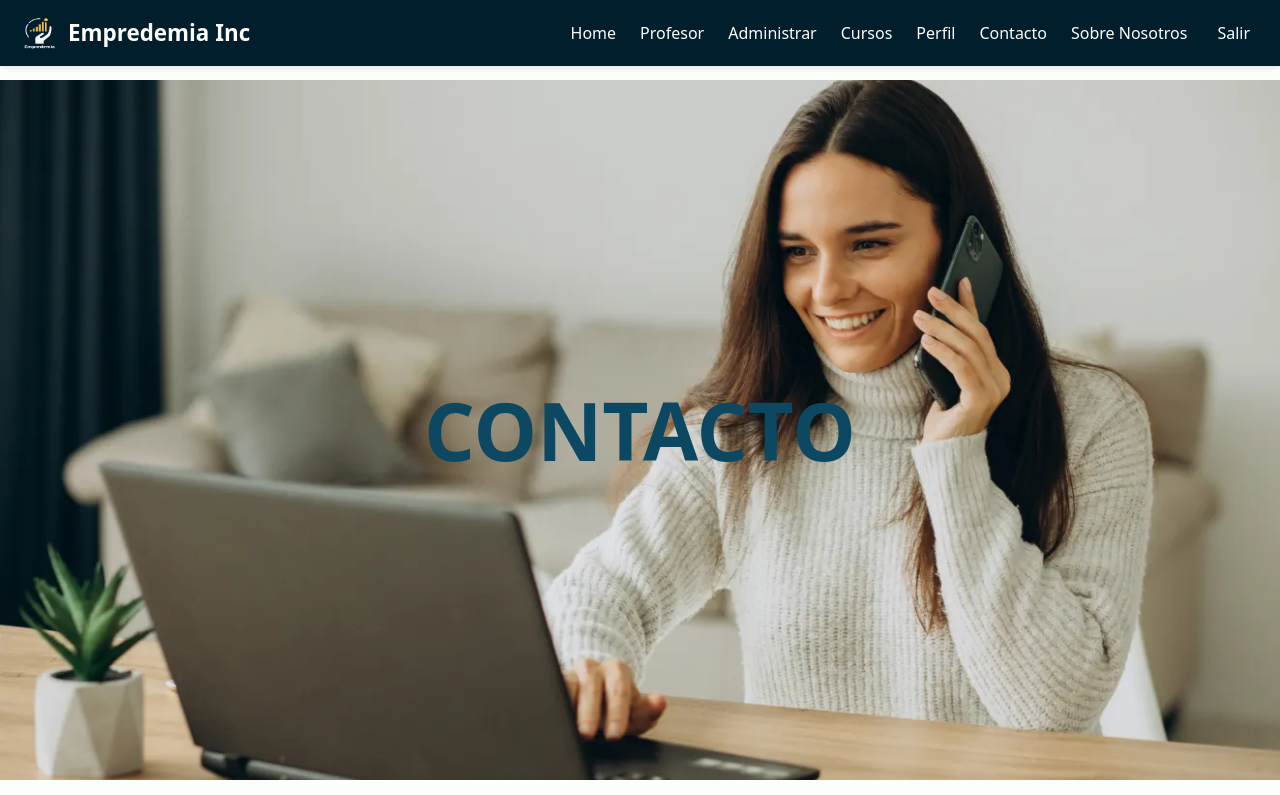
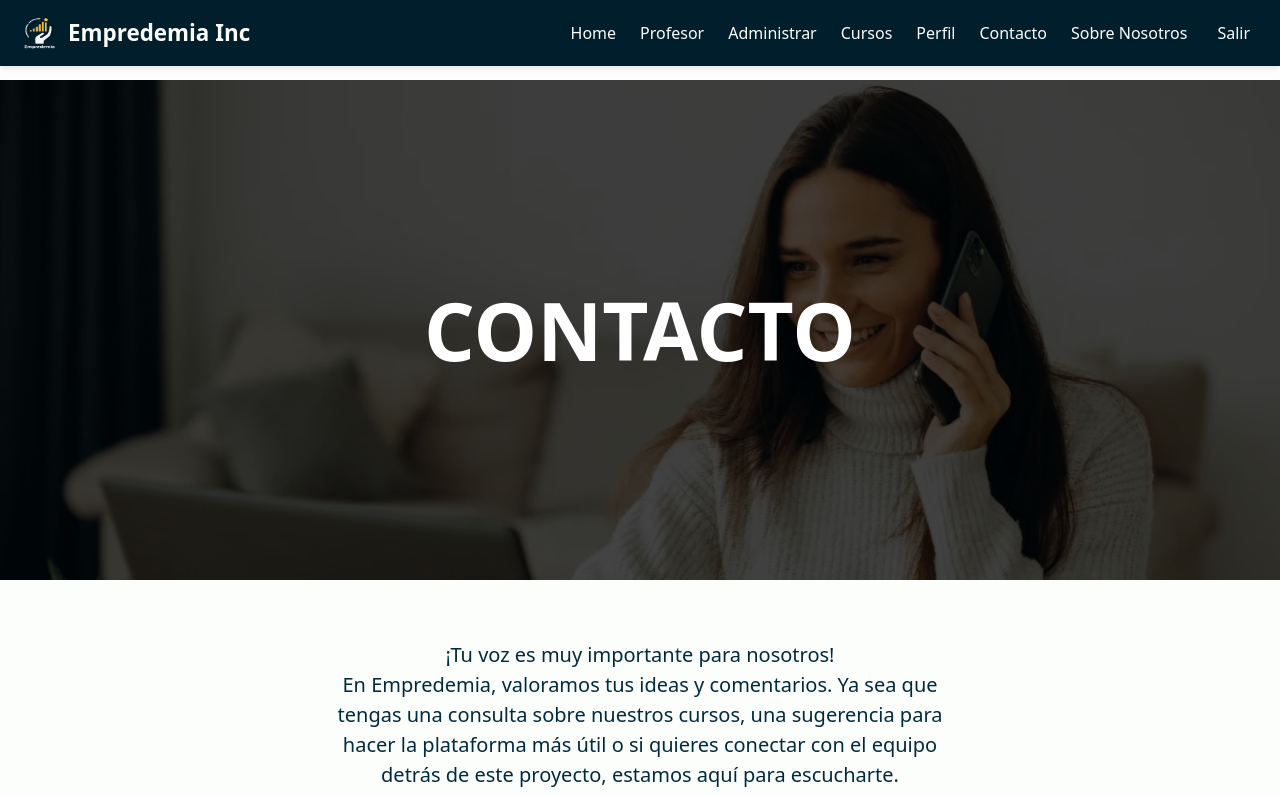
Before and after one commit to Emprendemia/EmpredemiaFE, a React (Vite) app: page /contact in a window 1280 px wide. Shown: the top 795 px of the page. Built offline with nearby package versions, Linux system fonts and the light colour scheme; no server answers; sample sign-in values are in the browser's storage.

Commit message:
Cambio estilos en los banners

```diff
--- a/src/pages/Contact/style.ts
+++ b/src/pages/Contact/style.ts
@@ -8,27 +8,30 @@ export const Container = styled.div`
 
 export const Banner = styled.header`
   background-image: url(${contactBanner});
-  height: 700px;
+  height: 500px;
+  background-size: cover;
   background-position: center;
-  background-repeat: no-repeat;
-  background-attachment: scroll;
-  background-size: cover;
+  background-blend-mode: darken;
+  background-color: rgba(0, 0, 0, 0.7);
   display: flex;
   justify-content: center;
   align-items: center;
+  background-attachment: scroll;
+
 
   @media (max-width: 768px) {
-    height: 400px;
+    height: 300px;
     padding: 0 16px;
+    text-align: center;
   }
 `;
 
 export const BannerTitle = styled.h1`
-  color: ${theme.palette.info.main};
+  color: ${theme.palette.info.contrastText};
   font-size: 5rem;
   font-weight: bold;
   margin: 0;
-  text-align: center;
+
 
   @media (max-width: 768px) {
     font-size: 2.5rem;
--- a/src/pages/Course/style.ts
+++ b/src/pages/Course/style.ts
@@ -9,8 +9,8 @@ export const Container = styled.div`
 `;
 
 export const Banner = styled.div`
+  background-image: url(${cursosImg});
   height: 500px;
-  background-image: url(${cursosImg});
   background-size: cover;
   background-position: center;
   background-blend-mode: darken;
```
Also changed, not shown: src/assets/mujer-contacto.jpg.
